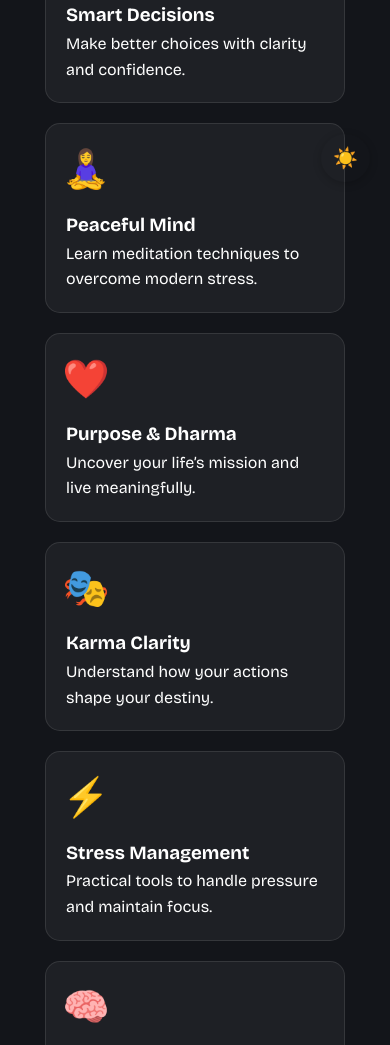
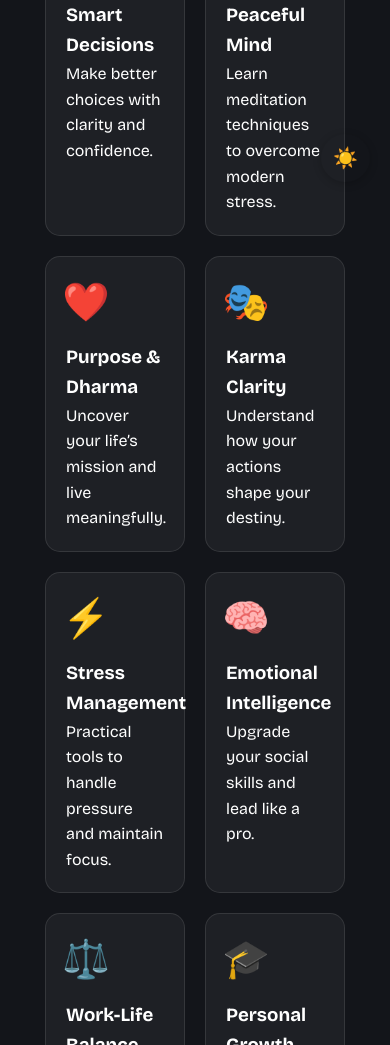
Before and after one commit to shivprakashyadav/gita108.in, a plain HTML site: page index.html in a window 390 px wide. Shown: the part 642-1687 px from the top of the page. Drawn offline with nearby package versions, Linux system fonts and the light colour scheme.

Commit message:
Add files via upload

```diff
--- a/index.html
+++ b/index.html
@@ -548,7 +548,7 @@
             /* Benefits Grid */
         .benefits-grid {
             display: grid;
-            grid-template-columns: repeat(auto-fit, minmax(150px, 1fr));
+            grid-template-columns: repeat(auto-fit, minmax(120px, 1fr));
             gap: 20px;
             padding: 20px;
             animation: fadeInUp 2s ease-out;
```
